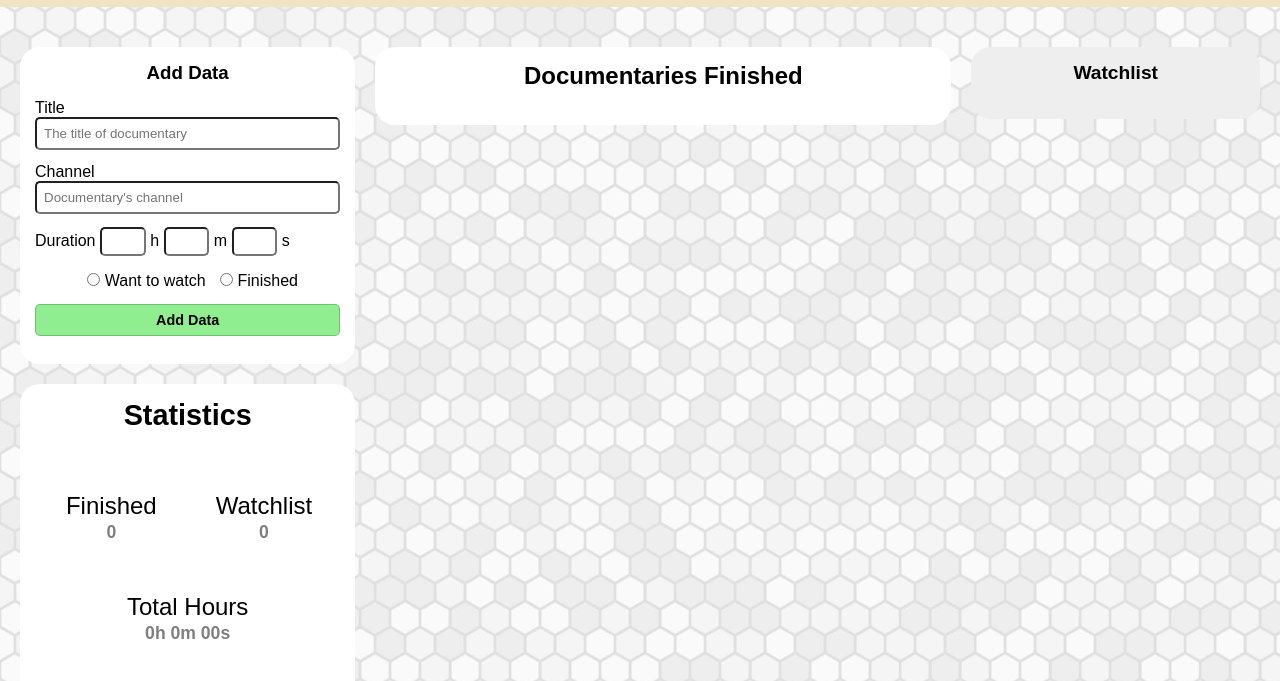
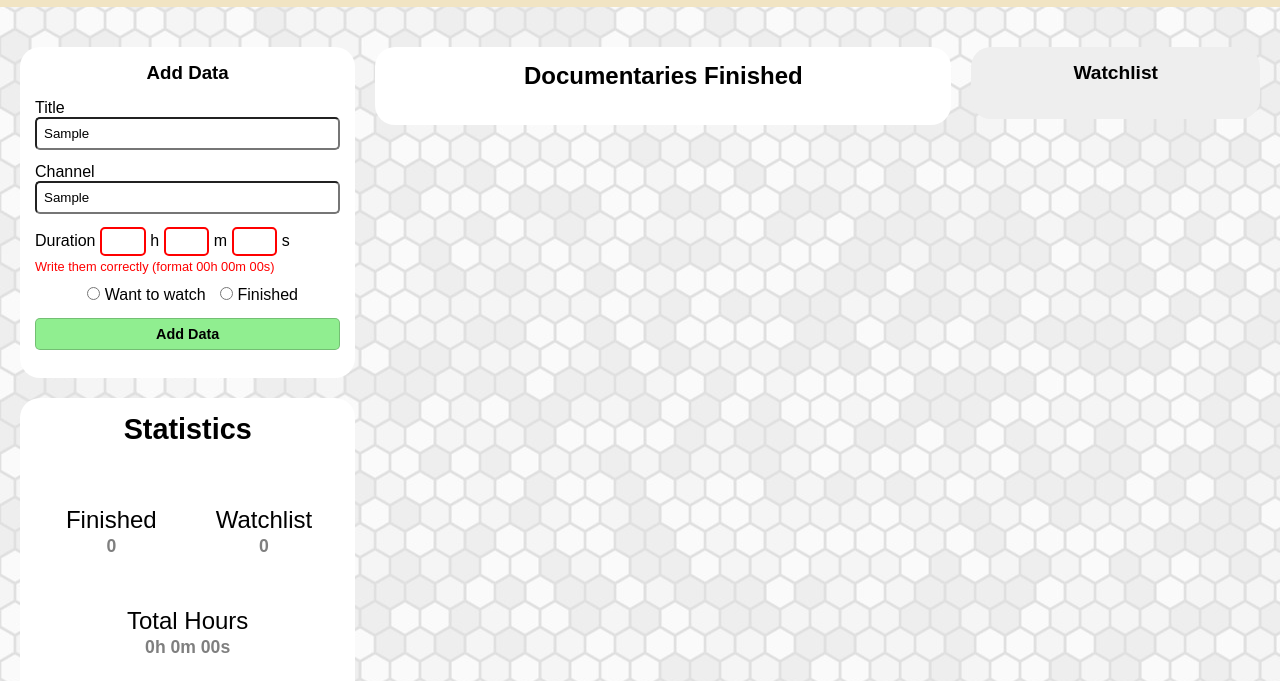
Before and after one commit to ronaldpalloan/MyDocumentaries, a plain HTML site: page index.html in a window 1280 px wide. Both pictures are taken after typing "Sample", "Sample", "Sample", "Sample", "Sample" into the empty fields and a click on the input "Add Data". Shown: the part 58-739 px from the top of the page. Drawn offline with Linux system fonts and the light colour scheme; a web font is replaced by a local one.

Commit message:
validasi form add data

```diff
--- a/index.html
+++ b/index.html
@@ -25,14 +25,17 @@
 
 			<label for="title">Title
 				<input type="text" id="title" name="title" placeholder="The title of documentary">
+				<p id="errorTitle" class="error">Title is required</p>
 			</label>
 			<label for="channel">Channel
 				<input type="text" id="channel" name="channel" placeholder="Documentary's channel">
+				<p id="errorChannel" class="error">Channel is required</p>
 			</label>
 			<label for="duration">Duration
 				<input type="text" id="formHours" class="formDuration" maxlength="2"> h
 				<input type="text" id="formMinutes" class="formDuration" maxlength="2"> m
 				<input type="text" id="formSeconds" class="formDuration" maxlength="2"> s
+				<p id="errorDuration" class="error">Write them correctly (format 00h 00m 00s)</p>
 			</label>
 			<div class="radioButton">
 				<label for="type">
@@ -43,11 +46,12 @@
 			</div>
 			<div class="ratingContainer">
 				<label for="date">Date Finished
-					<br><input type="date" id="date" name="date">
+					<br><input type="date" id="date" name="date" max="">
 				</label>
 				<br>
 				<label for="rating">Rating
 					<input type="text" id="rating" name="rating" maxlength="2">
+					<p id="errorRating" class="error">Rating is required</p>
 				</label>
 			</div>
 			<input type="submit" id="submitButton" value="Add Data">
--- a/script.js
+++ b/script.js
@@ -55,22 +55,74 @@ wantWatchButton.addEventListener('change', function() {
 	}
 })
 
-// VALIDASI INPUT DURATION AGAR ANGKA SAJA
-const formTime = [formHours, formMinutes, formSeconds];
+// Validasi Input Title, channel, Rating
+const inputArray = [formTitle, formChannel, formRating];
+let safe = false;
 
-for (i = 0; i < formTime.length; i++) {
-	let item = formTime[i];
+for (i = 0; i < inputArray.length; i++) {
+	let input = inputArray[i];
 
-	item.addEventListener('input', function() {
-		item.value = item.value.replace(/[^0-9]/g, '');
+	input.addEventListener('input', function() {
+		if (input.value === '') {
+			input.classList.add('red-error');
+			input.nextElementSibling.style.display = 'block';
+			safe = false;
+		} else {
+			input.classList.remove('red-error');
+			input.nextElementSibling.style.display = 'none';
+			safe = true;
+		}
+
+		// Cek ada yg kosong
+		const allInputForm = form.querySelectorAll('input');
+		for (everyInput of allInputForm) {
+			if (everyInput.value === '') {
+				safe = false;
+			}
+		}
 	});
+}
+
+// Validasi input duration
+const durationArray = [formHours, formMinutes, formSeconds];
+
+for (i = 0; i < durationArray.length; i++) {
+	let inputDuration = durationArray[i];
+	const parentDuration = inputDuration.parentElement;
+
+	inputDuration.addEventListener('input', function() {
+		// agar angka saja
+		inputDuration.value = inputDuration.value.replace(/[^0-9]/g, '');
+
+		if (inputDuration.value === '' || inputDuration.value.length !== 2) {
+			inputDuration.classList.add('red-error');
+			safe = false;
+		} else {
+			inputDuration.classList.remove('red-error');
+			safe = true;
+		}
+
+		// cek ada yg kosong
+		const allInputForm = form.querySelectorAll('input');
+		for (everyInput of allInputForm) {
+			if (everyInput.value === '') {
+				safe = false;
+			}
+		}
+
+		if (formHours.value !== '' && formMinutes.value !== '' && formSeconds.value !== '' && formHours.value.length === 2 && formMinutes.value.length === 2 && formSeconds.value.length === 2) {
+			parentDuration.querySelector('.error').style.display = 'none';
+		} else {
+			parentDuration.querySelector('.error').style.display = 'block';
+		}
+	})
 }
 
 // ADD DATA
 form.addEventListener('submit', function(e) {
 	e.preventDefault();
 
-	if (finishedButton.checked) {
+	if (finishedButton.checked && safe) {
 		const newDataFinished = document.createElement('div');
 		newDataFinished.classList.add('perDocumentary');
 		const documentaryOrder = containerAllDocumentary.childElementCount;
@@ -106,7 +158,10 @@ form.addEventListener('submit', function(e) {
 
 		updateStats();
 		saveData();
-	} else if (wantWatchButton.checked) {
+		form.reset();
+		formRatingContainer.style.display = 'none';
+		formDate.value = new Date().toISOString().slice(0, 10);
+	} else if (wantWatchButton.checked && safe) {
 		const newWantWatch = document.createElement('div');
 		newWantWatch.classList.add('per-wantwatch');
 
@@ -133,11 +188,23 @@ form.addEventListener('submit', function(e) {
 
 		updateStats();
 		saveData();
+		form.reset();
+		formRatingContainer.style.display = 'none';
+		formDate.value = new Date().toISOString().slice(0, 10);
+	} else {
+		const allInputForm = Array.from(form.querySelectorAll('input'));
+		const emptyInput = allInputForm.filter(a => a.value === '');
+
+		for (empty of emptyInput) {
+			empty.classList.add('red-error');
+			const parentEmpty = empty.parentElement;
+			parentEmpty.querySelector('.error').style.display = 'block';
+		}
 	}
 
-	form.reset();
-	formRatingContainer.style.display = 'none';
-	formDate.value = new Date().toISOString().slice(0, 10);
+	// form.reset();
+	// formRatingContainer.style.display = 'none';
+	// formDate.value = new Date().toISOString().slice(0, 10);
 });
 
 // EDIT FINISHED DATA
--- a/style.css
+++ b/style.css
@@ -4,8 +4,6 @@
 	box-sizing: border-box;
 	/*border: 1px solid red;*/
 }
-
-/*tes*/
 
 body {
 	background-image: url(images/bg.jpg);
@@ -97,6 +95,18 @@ input[type="submit"] {
 input[type="submit"]:hover {
 	opacity: .8;
 	color: rgba(0,0,0,.8);
+}
+
+.error {
+	margin-top: -10px;
+	margin-bottom: 9px;
+	font-size: .8rem;
+	color: red;
+	display: none;
+}
+
+.red-error {
+	border: 2px solid red;
 }
 
 /*DOCUMENTARY FINISHED CONTAINER*/
```
